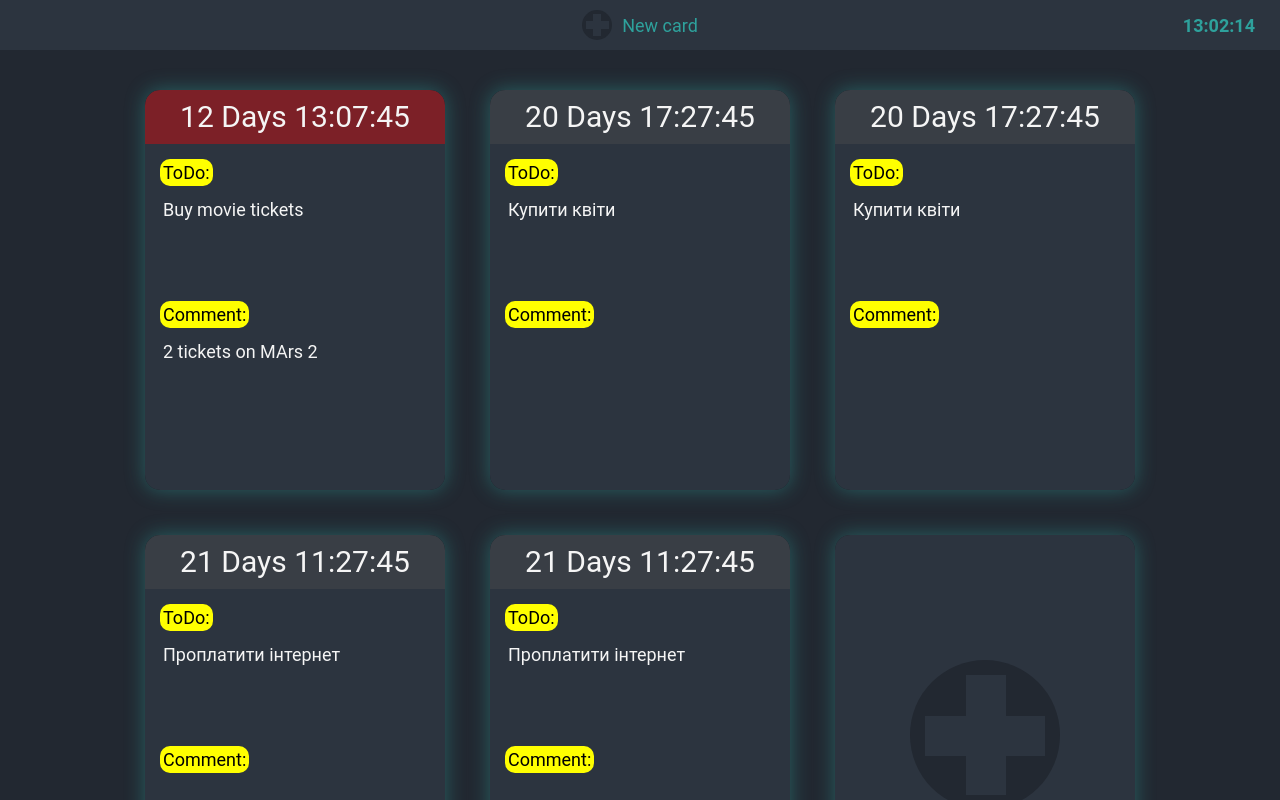
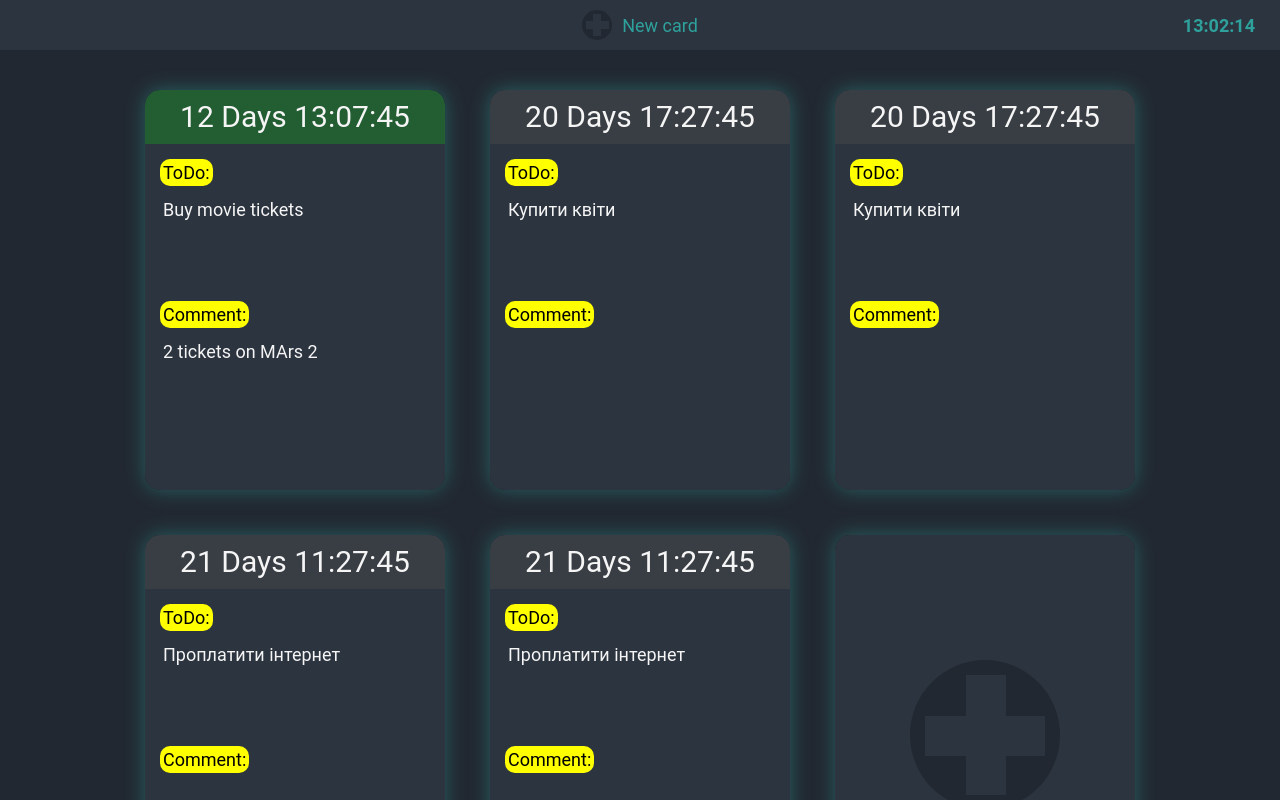
Before and after one commit to TonyNexis/ToDoBoardReactVite, a React (Vite) app: page / in a window 1280 px wide. Shown: the top 800 px of the page. Built offline with nearby package versions, Linux system fonts and the light colour scheme; no server answers.

Commit message:
style fixes

```diff
--- a/db.json
+++ b/db.json
@@ -1,10 +1,10 @@
 {
   "todo": [
     {
-      "id": "10854593-c5db-4428-b1fc-c2e191887fdf",
+      "id": "11854593-c5db-4428-b1fc-c2e191887fdf",
       "title": "Buy movie tickets",
       "comment": "2 tickets on MArs 2",
-      "status": "Hot",
+      "status": "Important",
       "date": "05/21/2024 02:10"
     },
     {
--- a/src/pages/main/MainPage.module.scss
+++ b/src/pages/main/MainPage.module.scss
@@ -22,9 +22,10 @@ body {
 	}
 
 	.cardList {
-		max-width: 100%;
+		max-width: calc(100vw - 40px) ;
+		margin: 0px 20px 0px 20px;
 		display: grid;
-		grid-template-columns: repeat(auto-fit, minmax(340px, 1fr));
+		grid-template-columns: repeat(auto-fit, minmax(340px, 340px));
 		gap: 5px;
 	}
 
```
